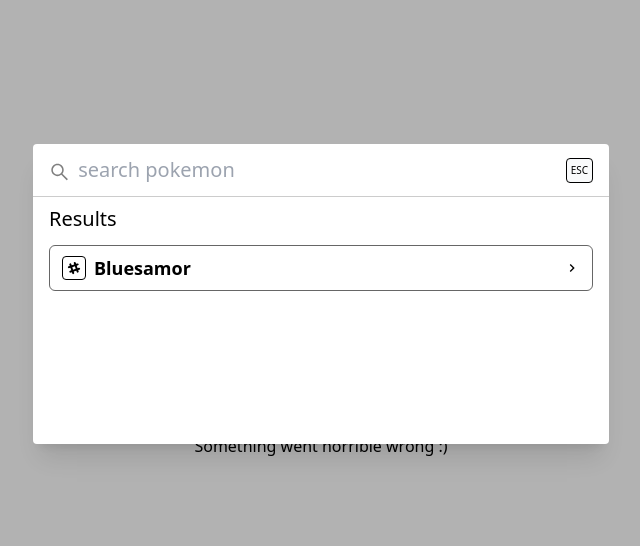
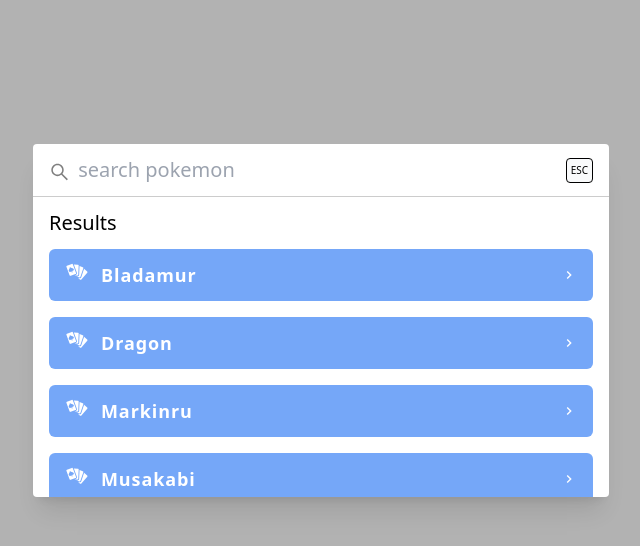
Before and after one commit to Hassan-Ib/pokedex, a React (Vite) app: page / in a window 1280 px wide. Both pictures are taken after a click on the button "search pokemon". Shown: the top 546 px of the page, without its empty margins (319-959 px from the left). Built offline with nearby package versions, Linux system fonts and the light colour scheme; no server answers; grey boxes are pictures that could not be loaded.

Commit message:
search modal ui partly don

```diff
--- a/src/Components/Modal.tsx
+++ b/src/Components/Modal.tsx
@@ -61,11 +61,11 @@
   });
 
   React.useEffect(() => {
+    if (!isModalOpen || !modalNode) return;
+    // if modal is not open or modalNode is not defined
     const lastActiveBeforeModal = document.activeElement as HTMLElement;
 
-    // if modal is not open or modalNode is not defined
-    if (!isModalOpen || !modalNode) return;
-
+    document.body.classList.add("fix-height");
     let handleTrapFocus: (e: KeyboardEvent) => void;
 
     // get all focusable elements in modal
@@ -87,6 +87,7 @@
       }
       // remove trap focus when modal is closed
       document.removeEventListener("keydown", handleTrapFocus);
+      document.body.classList.remove("fix-height");
     };
   });
 
--- a/src/Components/ResponseElement.tsx
+++ b/src/Components/ResponseElement.tsx
@@ -1,5 +1,9 @@
 import React from "react";
-import { FaSlackHash } from "react-icons/fa";
+// import { FaSlackHash } from "react-icons/fa";
+// import { CgPokemon } from "react-icons/cg";
+// import { MdCatchingPokemon } from "react-icons/md";
+// import { SiPokemon } from "react-icons/si";
+import { GiPokerHand } from "react-icons/gi";
 import { MdKeyboardArrowRight } from "react-icons/md";
 
 type Props = {
@@ -8,19 +12,26 @@
 
 const ResponseElement = ({ responseValue }: Props) => {
   return (
+    <>
+      <label htmlFor="search" className="absolute invisible"></label>
       <a
+        id="search"
         href="#"
         onMouseEnter={(e) => {
           console.log("hover");
           // e.currentTarget.focus();
         }}
-      className="group outline-none border border-black/60 rounded-md flex items-center gap-2 py-2 w-full px-3 focus:bg-blue-500 focus:border-blue-500  focus:text-white"
+        className="group outline-none  bg-blue-500/70 text-white rounded-md flex items-center gap-3 py-3 w-full px-4 focus:bg-blue-500"
       >
         {" "}
-      <FaSlackHash className="border border-black group-focus:border-white group-hover:border-white p-1 text-2xl rounded" />
-      <span className="flex-1 text-lg font-bold"> {responseValue}</span>
+        <GiPokerHand className="animate-bounce group-focus:border-white group-hover:border-white font-thin text-2xl  rounded" />
+        <span className="flex-1 text-lg font-semibold tracking-wider ">
+          {" "}
+          {responseValue}
+        </span>
         <MdKeyboardArrowRight />
       </a>
+    </>
   );
 };
 
--- a/src/Components/Search.tsx
+++ b/src/Components/Search.tsx
@@ -2,6 +2,8 @@
 import ResponseElement from "./ResponseElement";
 import { AiOutlineSearch } from "react-icons/ai";
 import useModal from "../Query/useModal";
+
+const responseData = ["bladamur", "dragon", "markinru", "musakabi"];
 
 type Props = {
   closeModal: () => void;
@@ -9,7 +11,7 @@
 
 const Search = (props: Props) => {
   return (
-    <div className="absolute min-h-[300px] shadow-xl top-36 w-[80%] bg-white max-w-xl left-1/2 -translate-x-1/2 rounded">
+    <div className="absolute  shadow-xl top-36 w-[80%] bg-white max-w-xl left-1/2 -translate-x-1/2 rounded">
       <form
         name="search pokemon"
         className=" border-b border-black/20  flex items-center  px-4 p-3 gap-2"
@@ -34,12 +36,14 @@
           ESC
         </button>
       </form>
-      <section className="px-4 py-2">
+      <section className="px-4 pt-3 pb-6 min-h-[300px] max-h-[300px] overflow-y-auto">
         <h5 className="text-xl mb-3">Results</h5>
         <ul className="flex flex-col gap-4">
-          <li className="rounded-md  ">
-            <ResponseElement responseValue={"Bluesamor"} />
-          </li>
+          {responseData.map((pokeName) => (
+            <li key={pokeName} className="rounded-md  capitalize">
+              <ResponseElement responseValue={pokeName} />
+            </li>
+          ))}
         </ul>
       </section>
     </div>
--- a/src/index.css
+++ b/src/index.css
@@ -42,4 +42,8 @@
     z-index: 10;
     visibility: visible;
   }
+  .fix-height {
+    height: 100vh;
+    overflow: hidden;
+  }
 }
```
Lines whose indentation alone changed are shown as unchanged.
